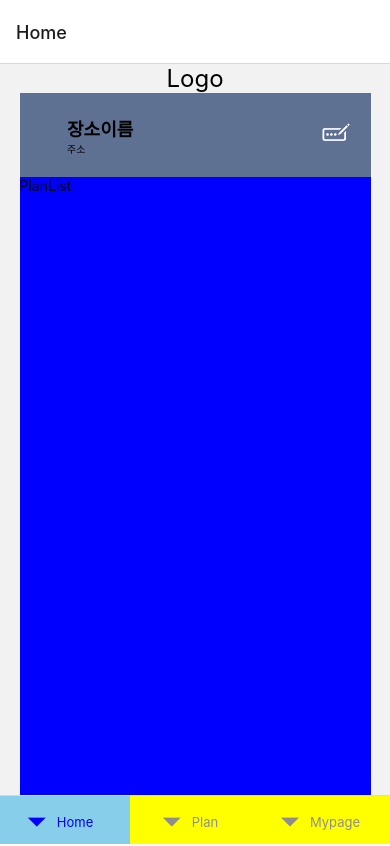
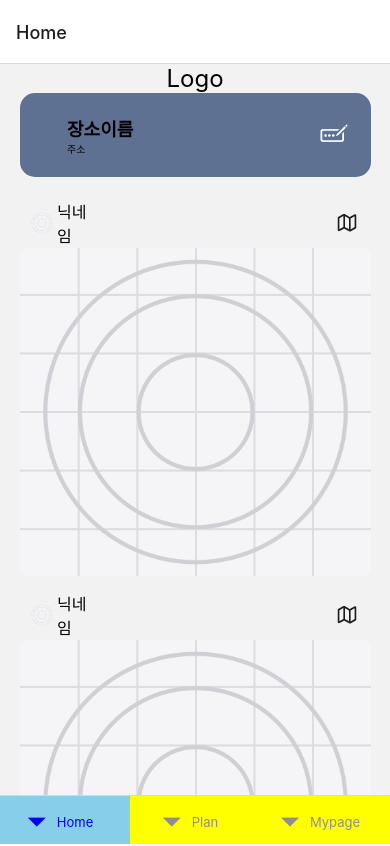
Before and after one commit to going-hackathon/going-front, a React Native app: screen / in a window 390 px wide. Built offline with nearby package versions, Linux system fonts and the light colour scheme.

Commit message:
feat: 메인페이지 본문 구현

```diff
--- a/Components/Style.js
+++ b/Components/Style.js
@@ -101,6 +101,7 @@ export const styles = StyleSheet.create({
       alignItems: 'center',
       paddingLeft: 20,
       padding: '5%',
+      borderRadius: 15,
     },
     logo: {
       fontSize: 24,
@@ -112,8 +113,12 @@ export const styles = StyleSheet.create({
       borderRadius: '50%',
     },
     mainBody: {
-      backgroundColor: 'blue',
+      // backgroundColor: 'blue',
       width: Dimensions.get('window').width* 0.9,
-      height: Dimensions.get('window').height,
+      // height: Dimensions.get('window').height*0.68, // 이거 수정
+      height: 300,
+      marginTop: '6%',
+      marginBottom: '20%',
+      flexDirection: 'column'
     }
 })
--- a/Pages/Main/Main.js
+++ b/Pages/Main/Main.js
@@ -1,11 +1,52 @@
 import React from 'react';
-import { View, Text, TouchableOpacity } from 'react-native';
+import { View, Text, TouchableOpacity, ScrollView } from 'react-native';
 import {styles} from '../../Components/Style'
-import {Image} from 'react-native';
+import {Image,Dimensions} from 'react-native';
 
-const Main = (props) => {
+const list = [
+  {
+    id: 1,
+    nickname: '닉네임',
+    profileImg: require('../../Components/Style'),
+    img: require('../../Components/Style'),
+  },
+  {
+    id: 2,
+    nickname: '닉네임',
+    profileImg: require('../../Components/Style'),
+    img: require('../../Components/Style'),
+  }
+  ];
+
+  const Item = (props) => {
     return (
-        <View style={{ margin: 'auto'}}>
+      <TouchableOpacity
+        onPress={() => {
+            props.navigation.navigate("PlanList")
+        }}
+        style={styles.mainBody}
+    >
+      <View style={{ width: Dimensions.get('window').width* 0.9, height: 50, flexDirection: 'row', justifyContent: 'space-between', alignItems: 'center', paddingHorizontal: 10}}>
+        <View style={{ flexDirection: 'row', justifyContent: 'center', alignItems: 'center'}}>
+          <View style={{ width: 24, height: 24, marginRight: '5%'}}>
+            <Image source={require('../../assets/icon.png')} alt="이미지" style={{ width: '100%', height: '100%', borderRadius: '50%'}} />
+          </View>
+          <Text style={{ fontSize: 16 }}>닉네임</Text>
+        </View>
+        <View style={{ width: 28, height: 28}}>
+          <Image source={require('../../assets/map.png')} alt="이미지" style={{ width: '100%', height: '100%'}} />
+        </View>
+      </View>
+      <View style={{ width: '100%', height: 328}}>
+        <Image source={require('../../assets/icon.png')} alt="이미지" style={{ width: '100%', height: '100%', borderRadius: 8}} />
+      </View>
+    </TouchableOpacity>
+    )
+  }
+
+  const Main = (props) => {
+    return (
+        <View style={{ flex: 1, alignItems: 'center', justifyContent: 'flex-start'}}>
             <TouchableOpacity
               onPress={() => {
                   props.navigation.navigate("Main")
@@ -35,15 +76,13 @@ const Main = (props) => {
                 <Image source={require('../../assets/writeIcon.png')} alt="이미지" />
               </View>
             </TouchableOpacity>
-
-            <TouchableOpacity
-                onPress={() => {
-                    props.navigation.navigate("PlanList")
-                }}
-                style={styles.mainBody}
-            >
-                <Text>PlanList</Text>
-            </TouchableOpacity>
+            <ScrollView>
+            {
+              list.map((item) => {
+                return <Item key={item.id}/>
+              })
+            }
+            </ScrollView>
         </View>
     );
 };
--- a/Pages/Main/PinMap.js
+++ b/Pages/Main/PinMap.js
@@ -1,11 +1,37 @@
 import React from 'react';
-import { View, Text } from 'react-native'
-import {styles} from '../../Components/Style'
+import { View, Text, Image } from 'react-native'
 
+// const list = [
+//   [
+//     {
+//       date: '2023.02.02',
+//       locationName: '재능교육연수원',
+//       address: '충남 천안',
+//       img: require('../../Components/Styl'),
+//     },
+//     {
+//       date: '2023.02.02',
+//       locationName: '재능교육연수원',
+//       address: '충남 천안',
+//       img: require('../../Components/Styl'),
+//     }
+//   ]
+// ];
 const PinMap = (props) => {
     return (
         <View>
-            <Text>PinMap</Text>
+            <Text>여행별자리</Text>
+            {/* <View>
+              <Text>N일차</Text>
+            </View>
+            <View>
+              <Text>날짜</Text>
+              <Text>장소이름</Text>
+              <Text>주소</Text>
+              <View>
+                <Image source={require('../../assets/map.png')} alt="이미지" />
+              </View>
+            </View> */}
         </View>
     );
 };
```
Also changed, not shown: assets/map.png (added).
